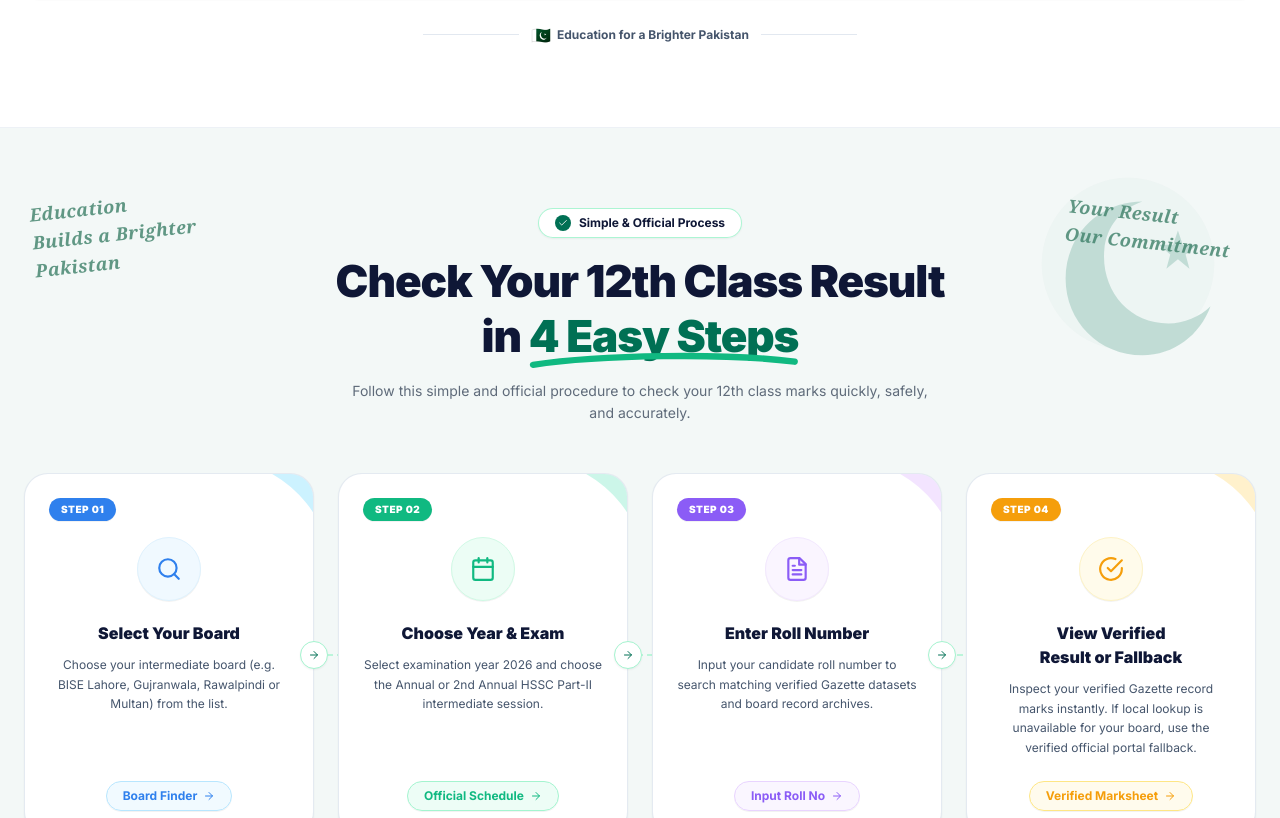
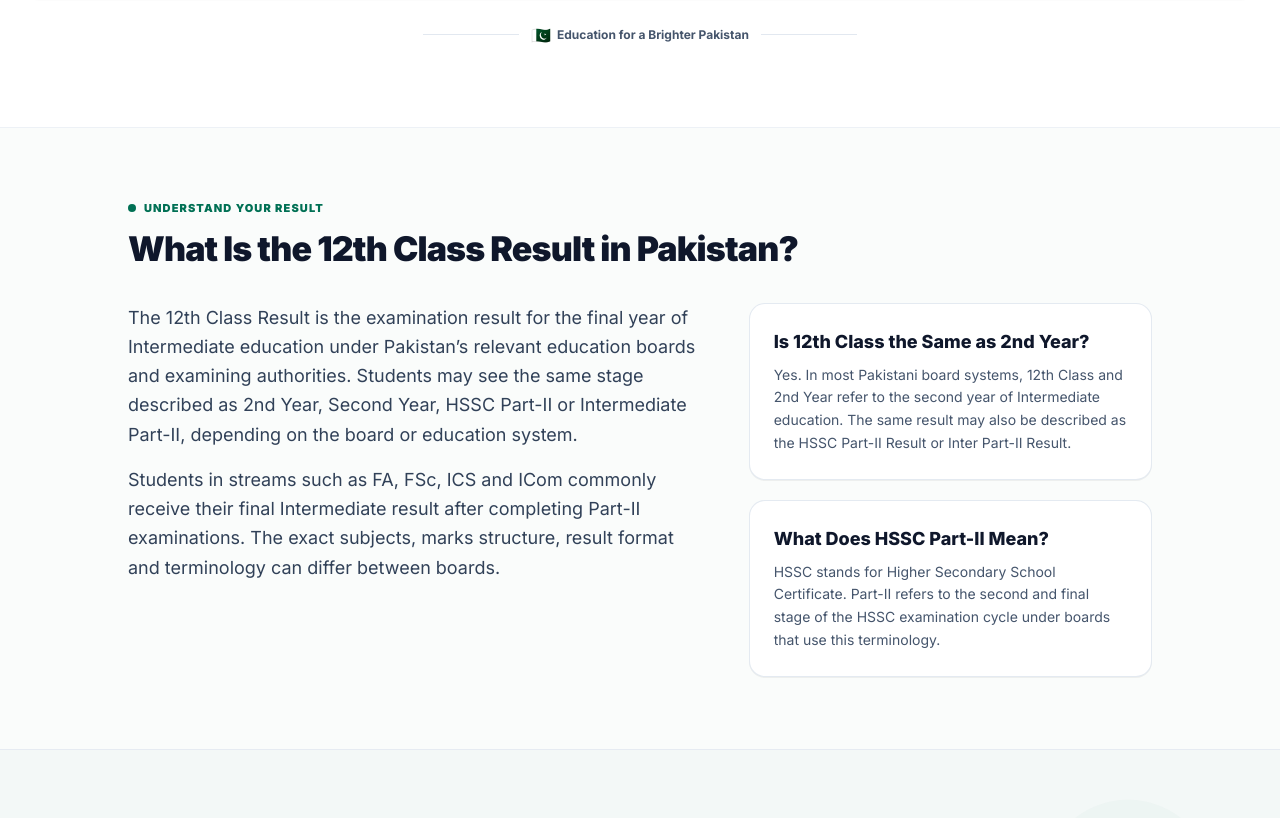
Before and after one commit to 12thclassresult2026/12thclassresult.com.pk, a Next.js app: page / in a window 1280 px wide. Shown: the part 2546-3364 px from the top of the page. Built offline with nearby package versions, Linux system fonts and the light colour scheme; a web font is replaced by a local one.

Commit message:
feat(homepage): add Understand Your Result editorial section after all boards grid

```diff
--- a/app/page.tsx
+++ b/app/page.tsx
@@ -8,6 +8,7 @@ import { CurrentStatusSection } from '@/components/home/current-status-section'
 import { HeroSection } from '@/components/home/hero-section'
 import { GazetteSection } from '@/components/home/gazette-section'
 import { StepProcessSection } from '@/components/home/step-process-section'
+import { UnderstandResultSection } from '@/components/home/understand-result-section'
 import { SemanticContentSections } from '@/components/home/semantic-content-sections'
 import { JsonLdScript } from '@/components/seo/json-ld'
 import { FaqShowcaseSection } from '@/components/home/faq-showcase-section'
@@ -132,7 +133,10 @@ export default function HomePage() {
         </div>
       </section>
 
-      {/* 4. 4-STEP PROCESS GUIDE */}
+      {/* 4. UNDERSTAND YOUR RESULT (Semantic Editorial Section) */}
+      <UnderstandResultSection />
+
+      {/* 5. 4-STEP PROCESS GUIDE */}
       <section className="w-full border-b border-[#B4D5CC]/50 bg-[#F3F8F7] py-16 sm:py-20">
         <div className="container-wide">
           <StepProcessSection />
--- /dev/null
+++ b/components/home/understand-result-section.tsx
@@ -0,0 +1,73 @@
+export function UnderstandResultSection() {
+  return (
+    <section
+      aria-labelledby="understand-result-heading"
+      className="relative border-b border-slate-200/80 bg-[#FAFCFB] py-14 sm:py-18"
+    >
+      <div className="container-wide">
+        <div className="mx-auto max-w-5xl">
+          {/* Eyebrow */}
+          <div className="flex items-center gap-2">
+            <span className="flex h-2 w-2 rounded-full bg-[#007054]" />
+            <span className="text-[11px] font-black tracking-widest text-[#007054] uppercase">
+              UNDERSTAND YOUR RESULT
+            </span>
+          </div>
+
+          {/* Heading */}
+          <h2
+            id="understand-result-heading"
+            className="mt-3 text-2xl font-black tracking-tight text-slate-900 sm:text-3xl lg:text-[34px] lg:leading-tight"
+          >
+            What Is the 12th Class Result in Pakistan?
+          </h2>
+
+          {/* Editorial Grid: Main Text Block + Two Supporting Cards */}
+          <div className="mt-8 grid grid-cols-1 gap-8 lg:grid-cols-12 lg:items-start lg:gap-10">
+            {/* Main Content (Large Text Block) */}
+            <div className="space-y-4 text-base leading-relaxed text-slate-700 sm:text-lg sm:leading-relaxed lg:col-span-7">
+              <p>
+                The 12th Class Result is the examination result for the final year of Intermediate
+                education under Pakistan’s relevant education boards and examining authorities.
+                Students may see the same stage described as 2nd Year, Second Year, HSSC Part-II or
+                Intermediate Part-II, depending on the board or education system.
+              </p>
+              <p>
+                Students in streams such as FA, FSc, ICS and ICom commonly receive their final
+                Intermediate result after completing Part-II examinations. The exact subjects, marks
+                structure, result format and terminology can differ between boards.
+              </p>
+            </div>
+
+            {/* Supporting Content Blocks (Two Cards) */}
+            <div className="flex flex-col gap-4 sm:gap-5 lg:col-span-5">
+              {/* Supporting Block 1 */}
+              <div className="rounded-2xl border border-slate-200/90 bg-white p-5 shadow-2xs transition-all hover:border-emerald-200 sm:p-6">
+                <h3 className="text-base font-extrabold text-slate-900 sm:text-lg">
+                  Is 12th Class the Same as 2nd Year?
+                </h3>
+                <p className="mt-2 text-xs leading-relaxed text-slate-600 sm:text-sm">
+                  Yes. In most Pakistani board systems, 12th Class and 2nd Year refer to the second
+                  year of Intermediate education. The same result may also be described as the HSSC
+                  Part-II Result or Inter Part-II Result.
+                </p>
+              </div>
+
+              {/* Supporting Block 2 */}
+              <div className="rounded-2xl border border-slate-200/90 bg-white p-5 shadow-2xs transition-all hover:border-emerald-200 sm:p-6">
+                <h3 className="text-base font-extrabold text-slate-900 sm:text-lg">
+                  What Does HSSC Part-II Mean?
+                </h3>
+                <p className="mt-2 text-xs leading-relaxed text-slate-600 sm:text-sm">
+                  HSSC stands for Higher Secondary School Certificate. Part-II refers to the second
+                  and final stage of the HSSC examination cycle under boards that use this
+                  terminology.
+                </p>
+              </div>
+            </div>
+          </div>
+        </div>
+      </div>
+    </section>
+  )
+}
```
